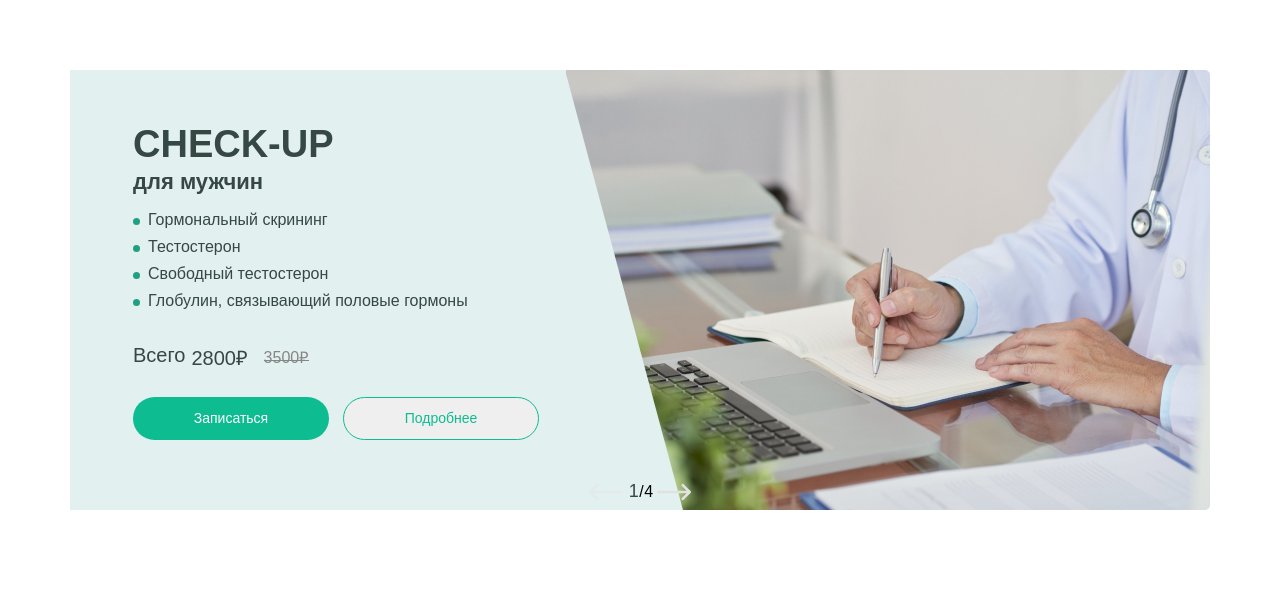
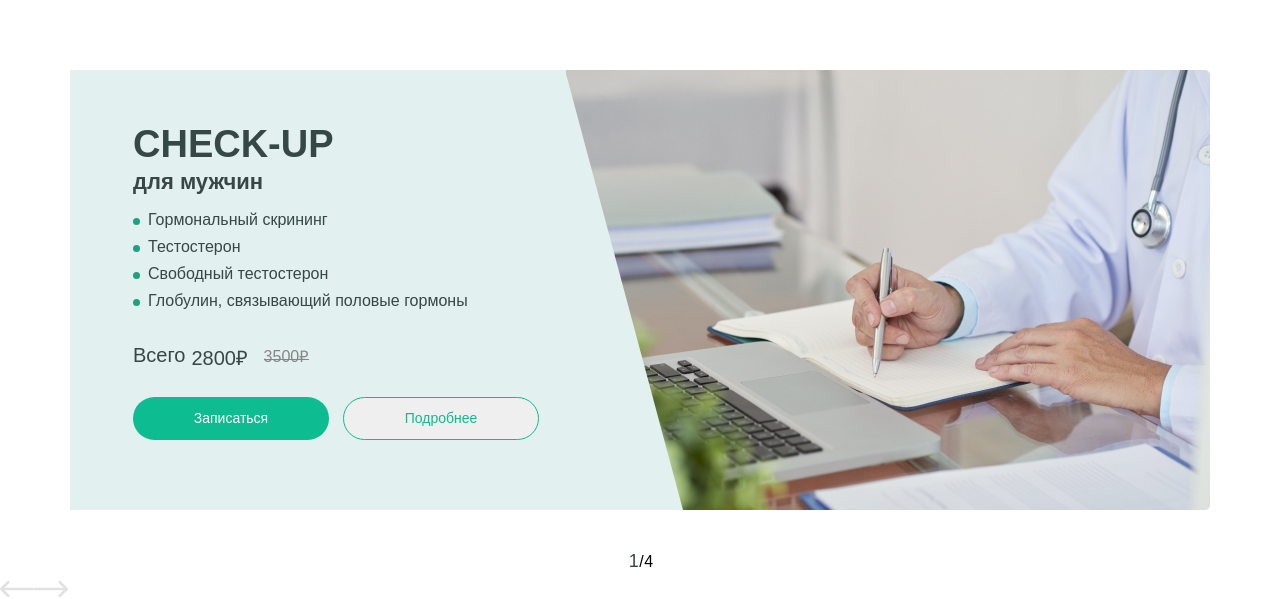
Before and after one commit to AntonTenS/Project-Clinic-React, a React app: page / in a window 1280 px wide. Shown: the part 1173-1772 px from the top of the page. Before the commit the page ends 1683 px from the top, so only its background shows below. Built offline with nearby package versions, Linux system fonts and the light colour scheme; the HTML template or start-up script is replaced by a standard one.

Commit message:
add custom arrows for swiper

```diff
--- a/src/components/App.js
+++ b/src/components/App.js
@@ -6,7 +6,7 @@ import React from "react";
 import Swipper from "./swipper.jsx";
 import { useState, useEffect } from "react";
 import { AuthContext } from "../context.js";
-
+import { register } from "swiper/element/bundle";
 function App() {
   let [Text, setText] = useState(null);
 
@@ -26,6 +26,8 @@ function App() {
   //======================================================================
   useEffect(() => {
     function fetchFile() {
+      register();
+
       setText(json);
     }
     fetchFile();
--- /dev/null
+++ b/src/components/buttonsswiper.module.scss
@@ -0,0 +1,14 @@
+.st {
+  width: 100px;
+  height: 68px;
+  background: blue;
+}
+.st2 {
+  width: 100px;
+  height: 68px;
+  background: green;
+}
+.con {
+  height: 68px;
+  width: 68px;
+}
--- a/src/components/swipper.jsx
+++ b/src/components/swipper.jsx
@@ -1,6 +1,6 @@
 import style from "./swipper.module.scss";
 import React from "react";
-import { useContext } from "react";
+import { useContext, useState } from "react";
 import { AuthContext } from "../context";
 import { Navigation, Pagination, Scrollbar, A11y } from "swiper/modules";
 import img1 from "../images/checkup1.jpg";
@@ -17,15 +17,16 @@ function Swipper() {
   if (!get) {
     return <div>Загрузка текста...</div>;
   }
-  //const swiper = useSwiper();
+  const [swiper, setSwiper] = useState();
   return (
     <div className={style.con}>
       <Swiper
+        onSwiper={setSwiper}
         modules={[Navigation, Pagination, Scrollbar, A11y]}
         spaceBetween={50}
         slidesPerView={1}
-        navigation
-        // navigation={{ nextEl: style.st, prevEl: style.st2 }}
+        //navigation
+        //navigation={{ nextEl: style.st, prevEl: style.st2 }}
         pagination={{ clickable: true, type: "fraction" }}
         //onSwiper={(swiper) => console.log(swiper)}
         // onSlideChange={() => console.log("slide change")}
@@ -67,7 +68,22 @@ function Swipper() {
         <SwiperSlide>
           <div className={style.slide}></div>
         </SwiperSlide>
+        <div className={style.st}></div>
       </Swiper>
+      <button
+        className={style.st3}
+        onClick={() => {
+          swiper.slidePrev();
+          console.log(swiper);
+        }}
+      ></button>
+      <button
+        className={style.st2}
+        onClick={() => {
+          swiper.slideNext();
+          console.log(swiper);
+        }}
+      ></button>
     </div>
   );
 }
--- a/src/components/swipper.module.scss
+++ b/src/components/swipper.module.scss
@@ -11,14 +11,27 @@
 }
 
 .st {
-  width: 100px;
-  height: 100px;
-  background: blue;
+  height: 70px;
 }
 .st2 {
-  width: 100px;
-  height: 100px;
-  background: green;
+  width: 34px;
+  height: 18px;
+  background-image: url("/src/images/arrowright.svg");
+  background-repeat: no-repeat;
+  background-size: 100%;
+  background-position: center;
+  background-color: transparent;
+  border: none;
+}
+.st3 {
+  width: 34px;
+  height: 18px;
+  background-image: url("/src/images/arrowleft.svg");
+  background-repeat: no-repeat;
+  background-size: 100%;
+  background-position: center;
+  background-color: transparent;
+  border: none;
 }
 
 .flexmain {
@@ -31,23 +44,37 @@
   flex-direction: column;
   width: 44.5%;
   background: #e2f0ef;
+  //background-image: url(../images/formswiper.jpg);
   padding: 53px 0 56px 63px;
   position: relative;
 }
-.left::after {
+// .left::after {
+//   content: "";
+//   position: absolute;
+//   top: 0px;
+//   right: -23.6%;
+//   width: 0;
+//   height: 0;
+//   border: 220px solid transparent;
+//   border-bottom: 220px solid #e2f0ef;
+//   border-left: 59px solid #e2f0ef;
+//   border-right: 59px solid transparent;
+// }
+.right {
+  width: 58%;
+  position: relative;
+}
+.right::before {
   content: "";
   position: absolute;
-  top: 0px;
-  right: -23.6%;
+  top: 0;
+  left: -1px;
   width: 0;
   height: 0;
   border: 220px solid transparent;
   border-bottom: 220px solid #e2f0ef;
   border-left: 59px solid #e2f0ef;
   border-right: 59px solid transparent;
-}
-.right {
-  width: 58%;
 }
 .img {
   object-fit: cover;
@@ -153,8 +180,27 @@
   height: 43px;
   background: #0dbc91;
   border: none;
+  cursor: pointer;
+}
+.buttonleft:hover {
+  background: var(--green-hover);
+}
+.buttonright:hover {
+  font-family: var(--font-family);
+  font-weight: 400;
+  font-size: 14px;
+  line-height: 150%;
+  text-align: center;
+  color: #fff;
+  border-radius: 50px;
+  width: 196px;
+  height: 43px;
+  background: var(--light-green);
+  border: none;
 }
 .buttonright {
+  cursor: pointer;
+
   border: 1px solid #0dbc91;
   border-radius: 50px;
   width: 196px;
--- a/src/styles.scss
+++ b/src/styles.scss
@@ -62,7 +62,8 @@ img {
   background-repeat: no-repeat;
   background-size: 100%;
   background-position: center;
-  right: var(--swiper-navigation-sides-offset, 46%);
+  //right: var(--swiper-navigation-sides-offset, 45.6%);
+  right: 45.6%;
   top: var(--swiper-navigation-top-offset, 99%);
   z-index: 11;
 }
@@ -73,7 +74,7 @@ img {
   background-repeat: no-repeat;
   background-size: 100%;
   background-position: center;
-  left: var(--swiper-navigation-sides-offset, 46%);
+  left: 45.6%;
   top: var(--swiper-navigation-top-offset, 99%);
   z-index: 11;
 }
```
Also changed, not shown: src/components/buttonsswiper.jsx (added, +14 -0 lines), src/images/formswiper.jpg (added).
